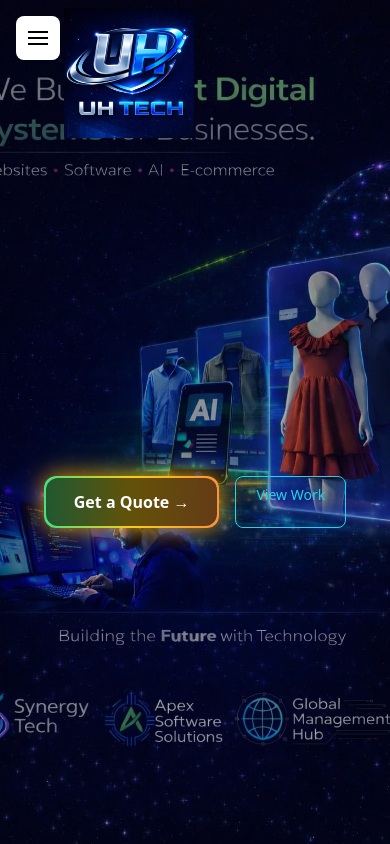
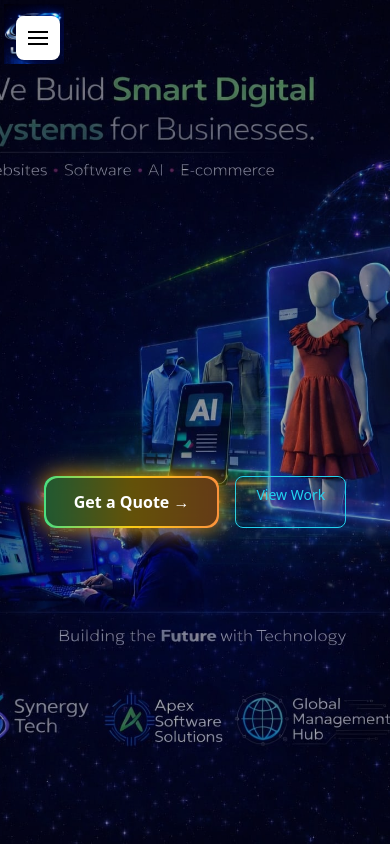
Before and after one commit to uhtech28/uh-tech-website, a Next.js app: page / in a window 390 px wide. Built offline with nearby package versions, Linux system fonts and the light colour scheme.

Commit message:
Fix mobile hero layout and visibility

```diff
--- a/app/page.tsx
+++ b/app/page.tsx
@@ -62,8 +62,8 @@ export default function Home() {
   <div className="absolute inset-0 bg-black/30" />
 
   {/* Mobile Logo */}
-  <div className="absolute top-2 left-16 z-20">
-    <Image src="/lig.jpg" alt="logo" width={130} height={130} />
+  <div className="absolute top-1 left-1 z-20">
+    <Image src="/lig.jpg" alt="logo" width={60} height={60} />
   </div>
 
   {/* Mobile Buttons */}
```
